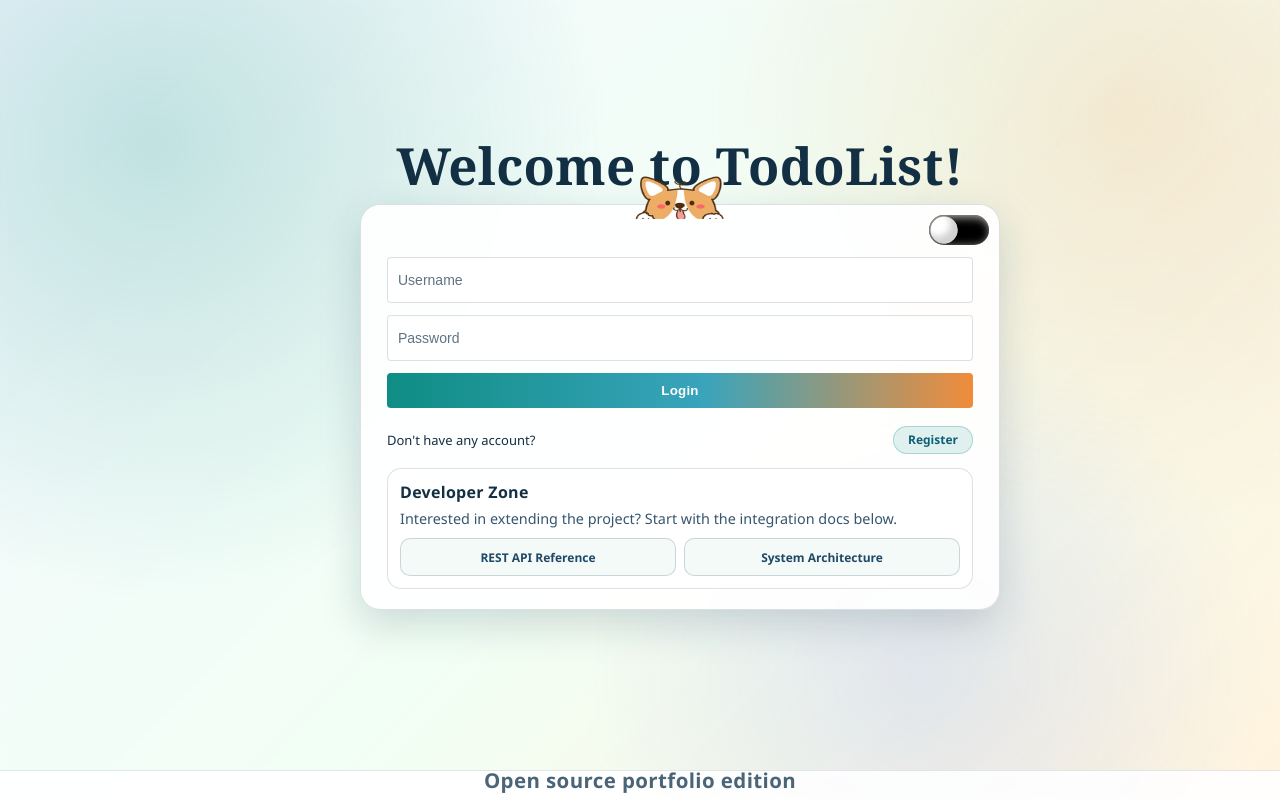
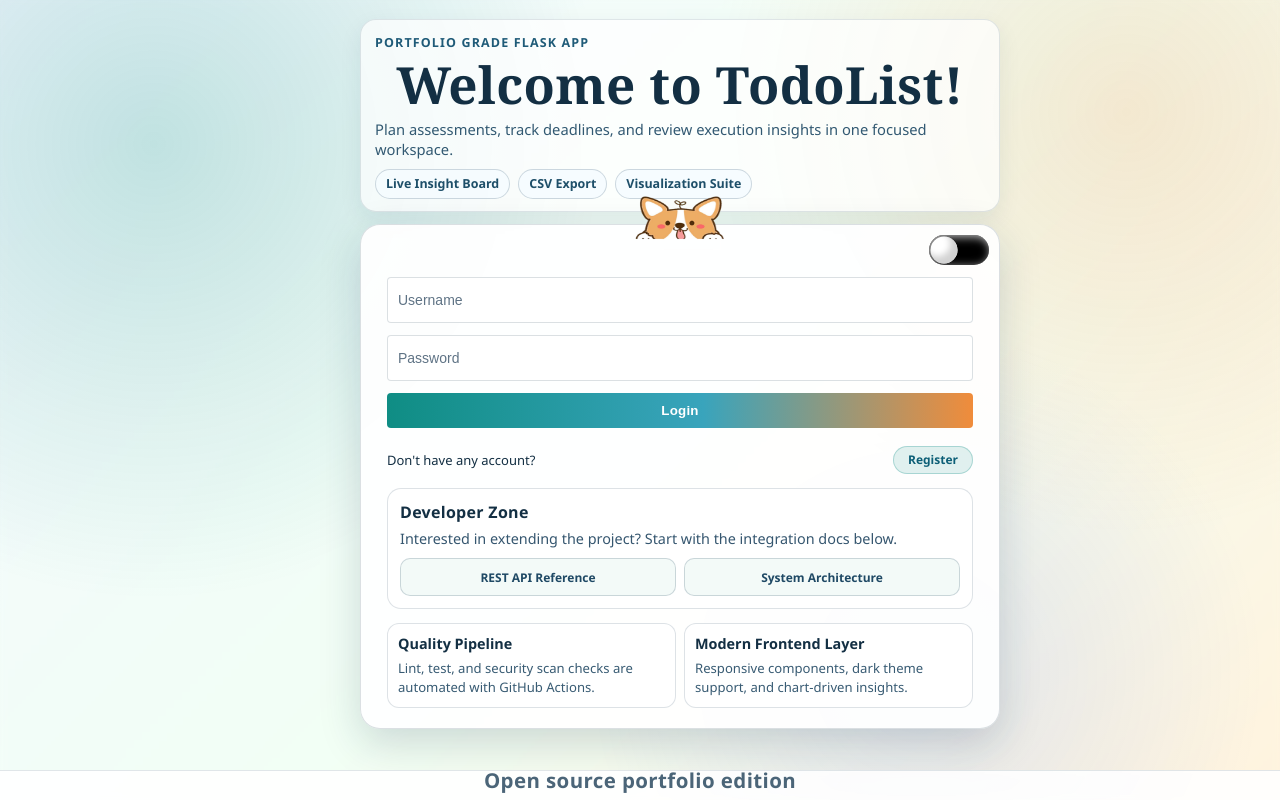
Before and after one commit to frankwyf/Flask_Todo_List, a Flask app: page / in a window 1280 px wide. Run offline with Flask 3, Linux system fonts and the light colour scheme.

Commit message:
feat(ui): elevate login branding and dashboard intelligence visuals

```diff
--- a/app/static/css/portfolio-upgrade.css
+++ b/app/static/css/portfolio-upgrade.css
@@ -172,6 +172,50 @@ body:not(#todo_list):not(#gg):not(#window):not(.error-page) .container h1 {
   text-wrap: balance;
 }
 
+body:not(#todo_list):not(#gg):not(#window):not(.error-page) .login-brand-shell {
+  width: 100%;
+  border: 1px solid rgba(15, 53, 78, 0.12);
+  border-radius: 16px;
+  padding: 14px 14px 12px;
+  background: rgba(255, 255, 255, 0.72);
+  box-shadow: 0 8px 22px rgba(15, 53, 78, 0.08);
+}
+
+body:not(#todo_list):not(#gg):not(#window):not(.error-page) .brand-kicker {
+  margin: 0 0 6px;
+  font-size: 0.78rem;
+  font-weight: 800;
+  text-transform: uppercase;
+  letter-spacing: 1.15px;
+  color: #1f5b78;
+}
+
+body:not(#todo_list):not(#gg):not(#window):not(.error-page) .brand-summary {
+  margin: 8px 0 0;
+  color: #325972;
+  font-size: 0.92rem;
+}
+
+body:not(#todo_list):not(#gg):not(#window):not(.error-page) .brand-pills {
+  margin-top: 10px;
+  display: flex;
+  flex-wrap: wrap;
+  gap: 8px;
+}
+
+body:not(#todo_list):not(#gg):not(#window):not(.error-page) .brand-pill {
+  display: inline-flex;
+  align-items: center;
+  min-height: 30px;
+  border-radius: 999px;
+  padding: 4px 10px;
+  border: 1px solid rgba(15, 53, 78, 0.18);
+  background: rgba(246, 252, 255, 0.9);
+  color: #1e4f69;
+  font-size: 0.78rem;
+  font-weight: 700;
+}
+
 body:not(#todo_list):not(#gg):not(#window):not(.error-page) #form {
   width: min(94vw, 640px);
   min-height: auto;
@@ -262,6 +306,32 @@ body:not(#todo_list):not(#gg):not(#window):not(.error-page) .developer-zone-link
 body:not(#todo_list):not(#gg):not(#window):not(.error-page) .developer-zone-links a:focus-visible {
   border-color: rgba(15, 141, 132, 0.42);
   background: rgba(225, 246, 240, 0.92);
+}
+
+body:not(#todo_list):not(#gg):not(#window):not(.error-page) .proof-strip {
+  margin-top: 2px;
+  display: grid;
+  grid-template-columns: repeat(2, minmax(0, 1fr));
+  gap: 8px;
+}
+
+body:not(#todo_list):not(#gg):not(#window):not(.error-page) .proof-item {
+  border: 1px solid rgba(15, 53, 78, 0.14);
+  border-radius: 12px;
+  background: rgba(255, 255, 255, 0.86);
+  padding: 10px;
+}
+
+body:not(#todo_list):not(#gg):not(#window):not(.error-page) .proof-item h4 {
+  margin: 0;
+  font-size: 0.9rem;
+}
+
+body:not(#todo_list):not(#gg):not(#window):not(.error-page) .proof-item p {
+  margin: 6px 0 0;
+  font-size: 0.82rem;
+  color: #385b73;
+  line-height: 1.45;
 }
 
 body:not(#todo_list):not(#gg):not(#window):not(.error-page) .flash {
--- a/app/templates/login.html
+++ b/app/templates/login.html
@@ -11,7 +11,18 @@
 </head>
 <body>
 <div class="container">
-    <h1> Welcome to TodoList!</h1>
+    <section class="login-brand-shell" aria-label="Product brand overview">
+        <p class="brand-kicker">Portfolio Grade Flask App</p>
+        <h1> Welcome to TodoList!</h1>
+        <p class="brand-summary">
+            Plan assessments, track deadlines, and review execution insights in one focused workspace.
+        </p>
+        <div class="brand-pills" aria-label="Product highlights">
+            <span class="brand-pill">Live Insight Board</span>
+            <span class="brand-pill">CSV Export</span>
+            <span class="brand-pill">Visualization Suite</span>
+        </div>
+    </section>
     <form action="/doList" method="post" id="form">
         <div class="username-section">
             {% if username %}
@@ -47,6 +58,16 @@
                 <a href="{{ url_for('auth.portfolio_architecture') }}">System Architecture</a>
             </div>
         </section>
+        <section class="proof-strip" aria-label="Engineering credibility highlights">
+            <article class="proof-item">
+                <h4>Quality Pipeline</h4>
+                <p>Lint, test, and security scan checks are automated with GitHub Actions.</p>
+            </article>
+            <article class="proof-item">
+                <h4>Modern Frontend Layer</h4>
+                <p>Responsive components, dark theme support, and chart-driven insights.</p>
+            </article>
+        </section>
         <img src="../static/img/normal.png" alt="Normal">
         <div id="toggle">
             <i class="button"></i>
```
Also changed, not shown: other parts of app/static/css/portfolio-upgrade.css (+95 -1 lines), app/static/js/home.js (+76 -0 lines), app/templates/dolist.html (+13 -0 lines), tests/click/test_routes_coverage.py (+5 -0 lines).
